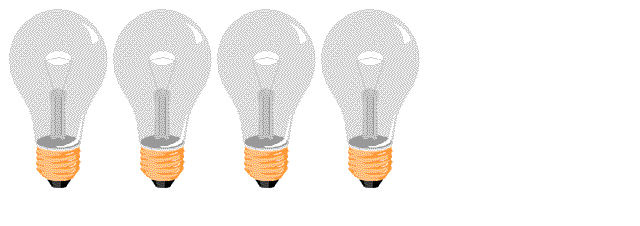
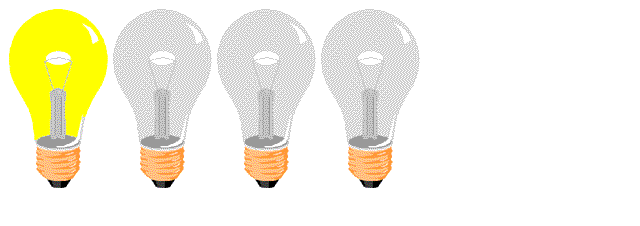
Before and after one commit to crocodileA/crocodilea.github.io, a plain HTML site: page fun/lightbulb/index.html in a window 1280 px wide. Both pictures are taken after a click on the picture 58 px from the left and 98 px from the top of the page. Shown: the whole page, without its empty margins (0-640 px from the left). Drawn offline with Linux system fonts and the light colour scheme.

Commit message:
Update index.html

```diff
--- a/fun/lightbulb/index.html
+++ b/fun/lightbulb/index.html
@@ -7,7 +7,7 @@
 <script>
 function changeImage(num) {
 	element=document.getElementById('myimage'+num)
-	if (element.src.match("lightoff.png")) {
+	if (element.src.match("lightoff.gif")) {
 		element.src="./lighton.gif";
 	}
 	else {
```
